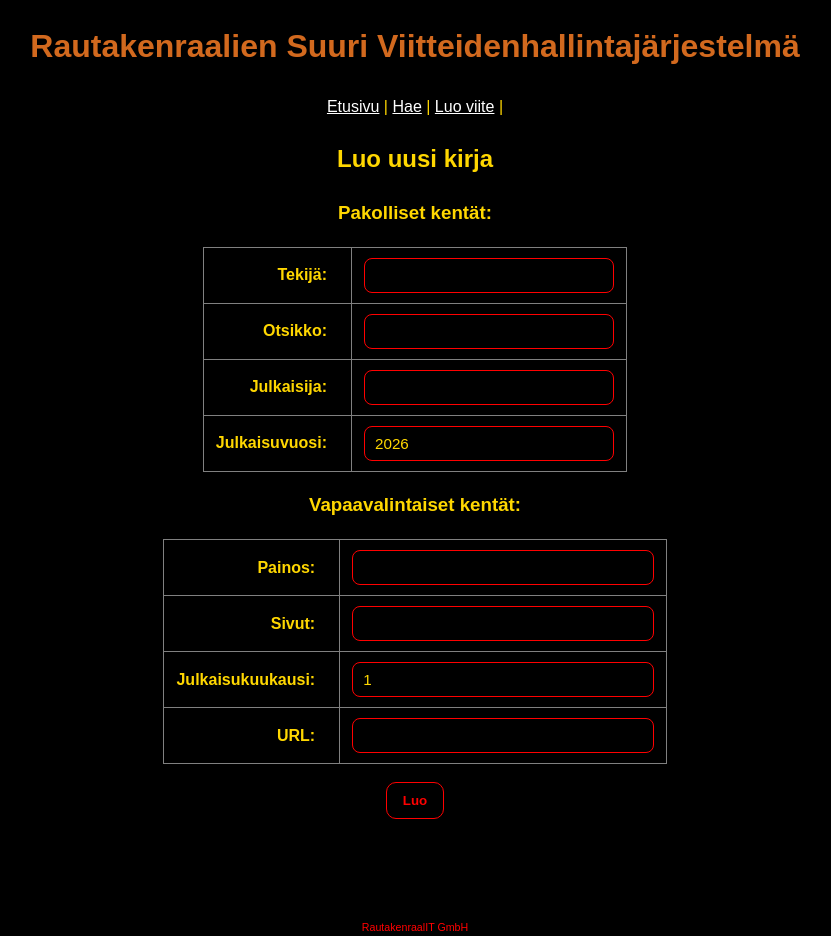
After one commit to hugoakerlund/ohtu-miniprojekti, a Flask app: template src/templates/new_book.html in a window 1280 px wide. The commit adds this page. Shown: the whole page, without its empty margins (225-1056 px from the left). Run offline with Flask 3, Linux system fonts and the light colour scheme; the template is opened without the code that fills it, so the values that code supplies are empty; some web fonts are replaced.

Commit message:
html to add a book

```diff
--- a/pyproject.toml
+++ b/pyproject.toml
@@ -19,7 +19,6 @@ dependencies = [
 dev = [
     "robotframework (>=7.3.2,<8.0.0)",
     "robotframework-browser (>=20.1.0,<20.2.0)",
-    "robotframework-browser-batteries (>=20.1.0,<20.2.0)",
     "pytest (>=8.4.2,<10.0.0)"
 ]
 
--- /dev/null
+++ b/src/templates/new_book.html
@@ -0,0 +1,84 @@
+{% extends "layout.html" %}
+
+{% block title %}
+Luo uusi kirja
+{% endblock %}
+
+{% block body %}
+
+<h2>Luo uusi kirja</h2>
+
+<form action="/create_citation" method="post">
+  <table class="form-table">
+
+    <h3>Pakolliset kentät:</h3>
+
+    <tr>
+      <td class="label"><label for="author">Tekijä:</label></td>
+      <td class="control">
+        <input class="input" id="author" type="text" name="author">
+      </td>
+    </tr>
+
+    <tr>
+      <td class="label"><label for="title">Otsikko:</label></td>
+      <td class="control">
+        <input class="input" id="title" type="text" name="title">
+      </td>
+    </tr>
+
+    <tr>
+      <td class="label"><label for="">Julkaisija:</label></td>
+      <td class="control">
+        <input class="input" id="publisher" type="text" name="publisher">
+      </td>
+    </tr>
+
+    <tr>
+      <td class="label"> <label for="year">Julkaisuvuosi:</label></td>
+      <td class="control">
+        <input class="input" id="year" type="number" min="0" max="2099" step="1" value="2026" name="year" />
+      </td>
+    </tr>
+
+    </table>
+
+    <table class="form-table">
+
+    <h3>Vapaavalintaiset kentät:</h3>
+
+    <tr>
+      <td class="label"><label for="">Painos:</label></td>
+      <td class="control">
+        <input class="input" id="edition" type="text" name="edition">
+      </td>
+    </tr>
+
+    <tr>
+      <td class="label"><label for="">Sivut:</label></td>
+      <td class="control">
+        <input class="input" id="pages" type="text" name="pages">
+      </td>
+    </tr>
+
+    <tr>
+      <td class="label"><label for="month">Julkaisukuukausi:</label></td>
+      <td class="control">
+        <input class="input" id="month" type="number" min="1" max="12" step="1" value="1" name="month" />
+      </td>
+    </tr>
+
+    <tr>
+      <td class="label"><label for="howpublished">URL:</label></td>
+      <td class="control">
+        <input class="input" id="howpublished" type="text" name="howpublished">
+      </td>
+    </tr>
+
+  </table>
+  <input type="hidden" name="type" value="article" />
+  <button id="submit" type="submit">Luo</button>
+
+</form>
+
+{% endblock %}
```
Also changed, not shown: src/templates/new_article.html (+9 -1 lines), 3 other files.
